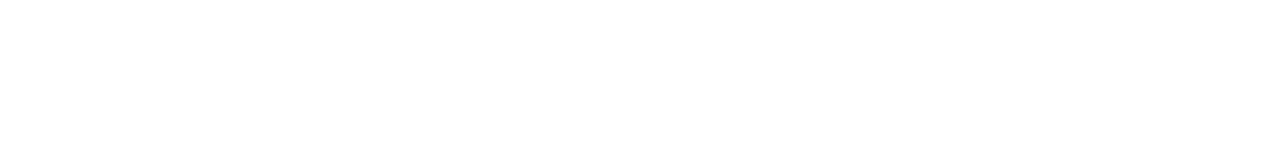
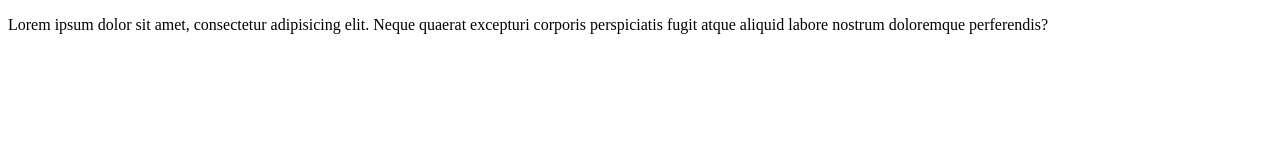
Before and after one commit to hasiburrahman00/another_testing, a plain HTML site: page index.html in a window 1280 px wide. Drawn offline with Linux system fonts and the light colour scheme.

Commit message:
Update index.html

```diff
--- a/index.html
+++ b/index.html
@@ -8,7 +8,7 @@
 </head>
 <body>
     <header class="header">
-
+        <p>Lorem ipsum dolor sit amet, consectetur adipisicing elit. Neque quaerat excepturi corporis perspiciatis fugit atque aliquid labore nostrum doloremque perferendis?</p>
     </header>
 
 </body>
```
